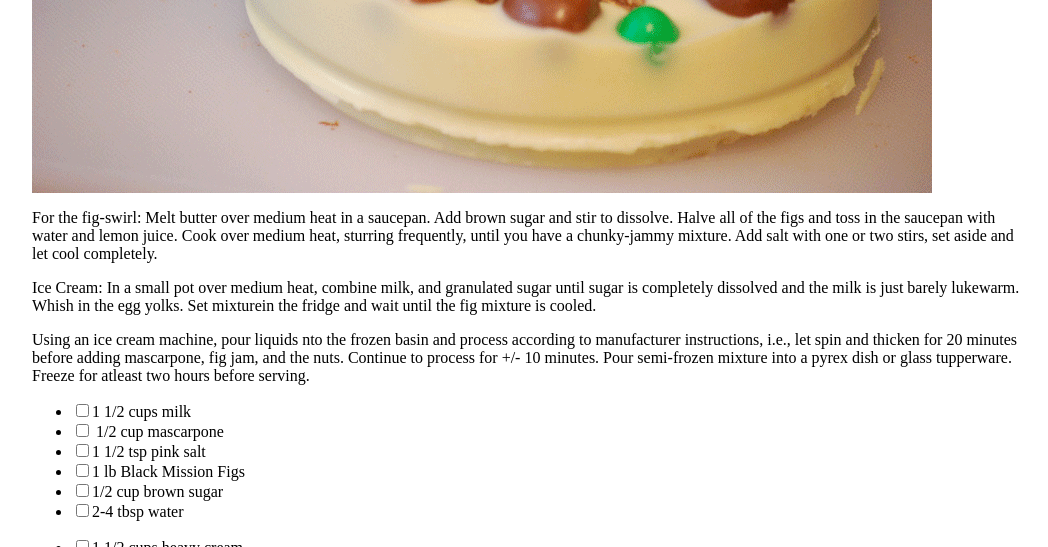
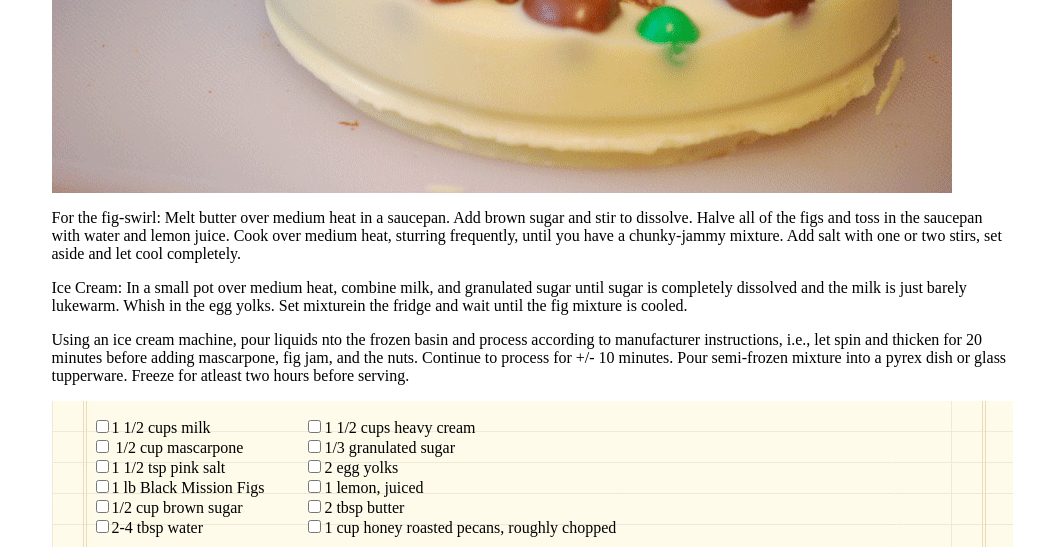
Before and after one commit to tektechnologies/Chocolate-Pizza, a plain HTML site: page index.html in a window 1280 px wide. Shown: the part 677-1224 px from the top of the page, without its empty margins (108-1156 px from the left). Drawn offline with Linux system fonts and the light colour scheme.

Commit message:
list background

```diff
--- a/css/style.css
+++ b/css/style.css
@@ -8,4 +8,12 @@ input[type=checkbox]:checked + label.strikethrough{
     text-decoration: line-through;
   }
 
-  .bodyStyle{width:1000px; margin:0 auto; background-color:#fff;}
+  .bodyStyle{width:961px; margin:0 auto; background-color:#fff;}
+
+  ul{float: left; list-style: none;}
+
+  section {clear: both; overflow: hidden;}
+
+  .recipeBackground {
+
+    background-image: url("../img/list-bg.png");}
--- a/index.html
+++ b/index.html
@@ -68,8 +68,8 @@
 
 
 
-              <section> <!--form-->
-                <ul >
+              <section class="recipeBackground"> <!--lists-->
+                <ul>
                    <li> <input type="checkbox" name="cupMilk"  >1 1/2 cups milk</li>
                    <li> <input type="checkbox" name="cupMascarpone" > 1/2 cup mascarpone</li>
                    <li><input type="checkbox" name="pinkSalt" >1 1/2 tsp pink salt</li>
```
